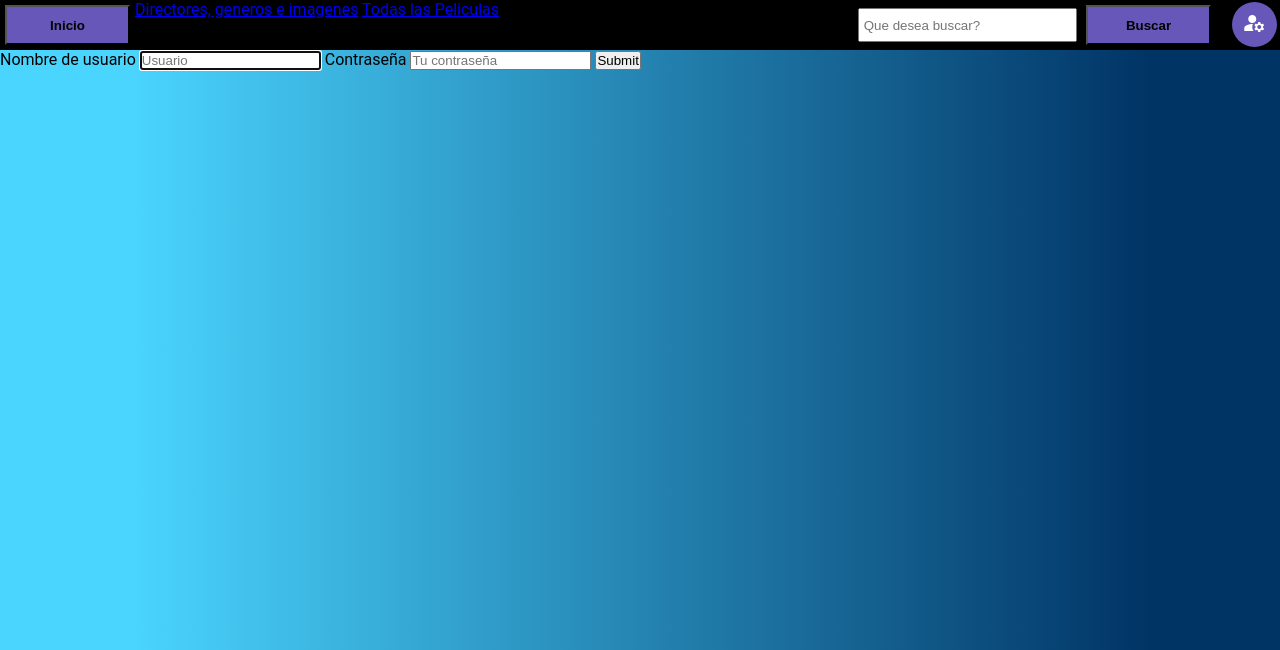
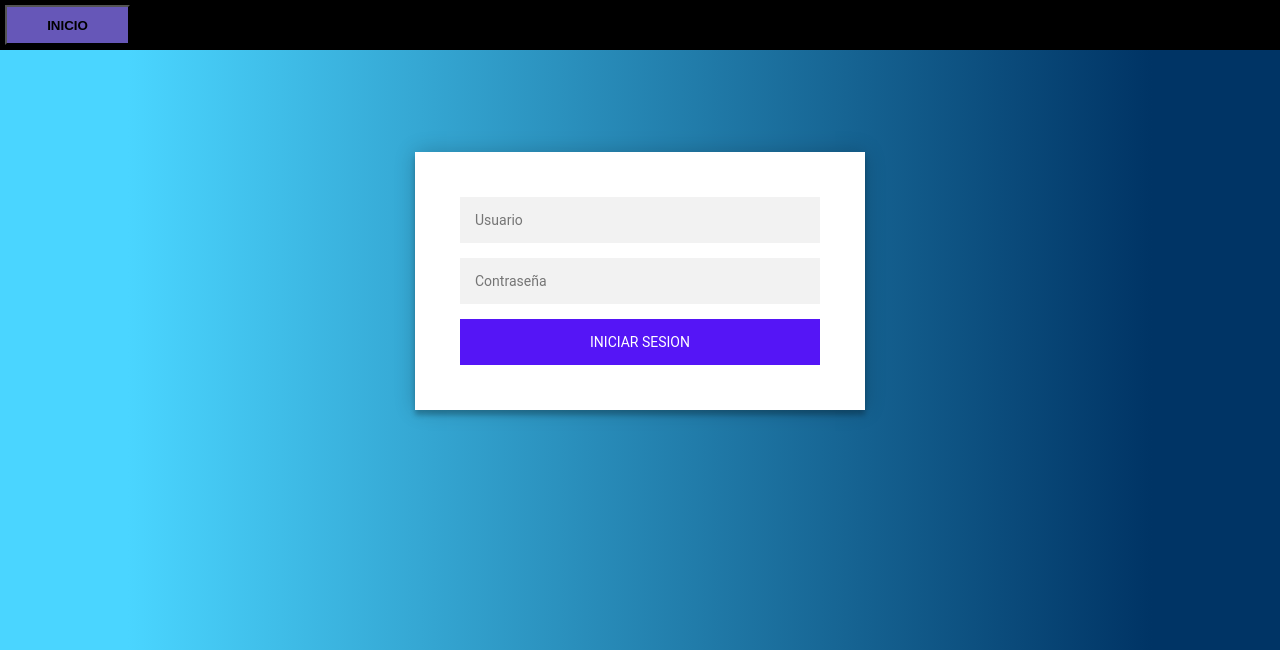
Before and after one commit to AntonioDelGreco/Proyecto-Prog2, a Flask app: page /login in a window 1280 px wide. Shown: the top 650 px of the page. Run offline with Flask 2, Linux system fonts and the light colour scheme.

Commit message:
cambios en la barra de navegacion y login

```diff
--- a/templates/perfil.html
+++ b/templates/perfil.html
@@ -1,11 +1,41 @@
-{% extends './peliculas.html' %}
+<!DOCTYPE html>
+<html>
+    <head>
+        <title>Inicio de sesion</title>
+        <link href="https://fonts.googleapis.com/icon?family=Material+Icons" rel="stylesheet">
+        <meta charset="utf-8">
+        <link rel="stylesheet" href="{{url_for('static',filename='css/estilos_index.css')}}">
+        <!-- 304 Not Modified en el response de la petición indica que no hay necesidad de retransmitir los recursos solicitados. -->
+    </head>
 
-{% block content %}
-<form method="POST">
-  <label for="username">Nombre de usuario</label>
-  <input type="text" placeholder="Usuario" name="username" required autofocus>
-  <label for="password">Contraseña</label>
-  <input type="password" placeholder="Tu contraseña" name="password" required>
-  <input type="submit">
-</form>
-{% endblock %}
+    <body>
+        <div id="contenedor">
+            <header>
+                <nav>
+                  <div>
+                    <form method="get" action="/peliculas">
+                        <button class="boton-menu">
+                            <p>INICIO</p>
+                        </button>
+                    </form>
+                  </div>
+                <nav>
+            </header>
+
+            <main>
+              <div class="login-page">
+                <div class="form">
+                  <form method="get" action="/peliculas" class="login-form">
+                    <input type="text" placeholder="Usuario" name="username" required autofocus>
+                    <input type="password" placeholder="Contraseña" name="password" required>
+                    <button>Iniciar sesion</button>
+                  </form>
+                </div>
+              </div>
+            </main>
+
+            <footer>
+            </footer>
+        </div>
+    </body>
+</html>
```
